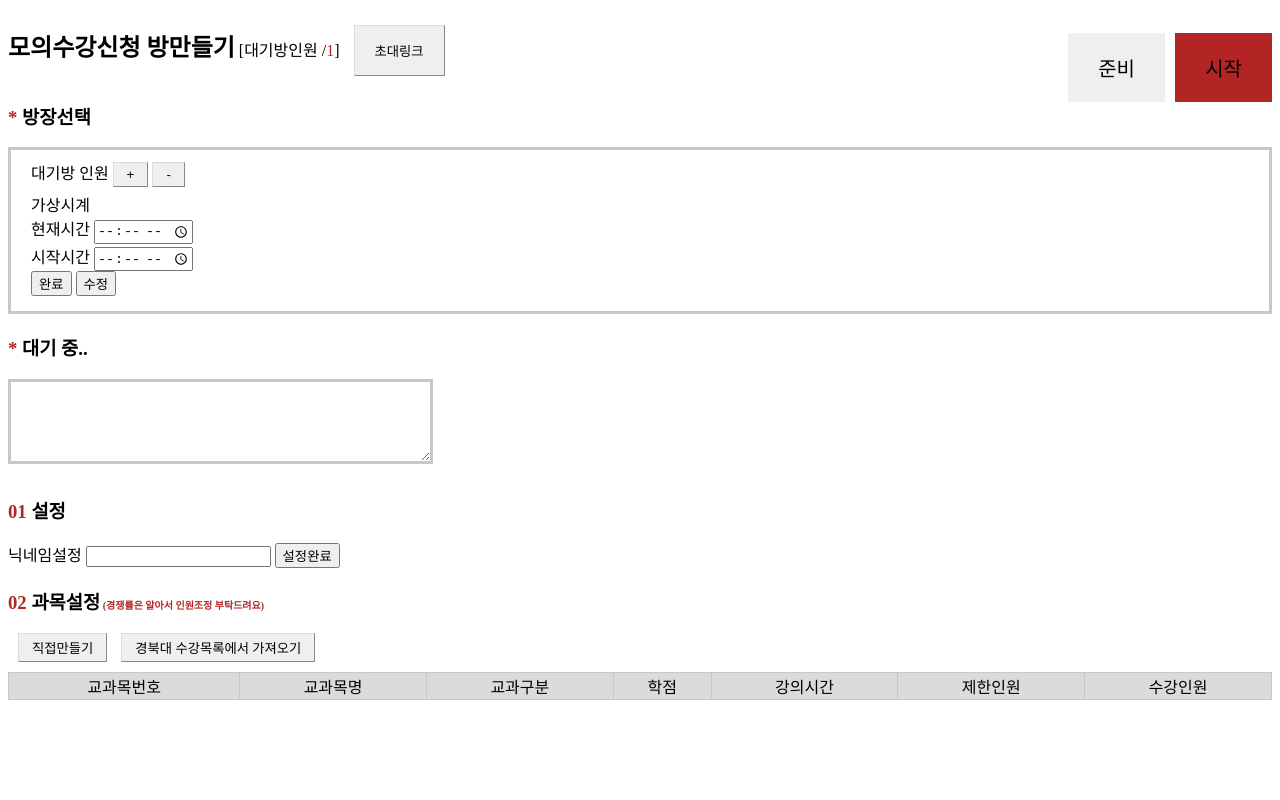
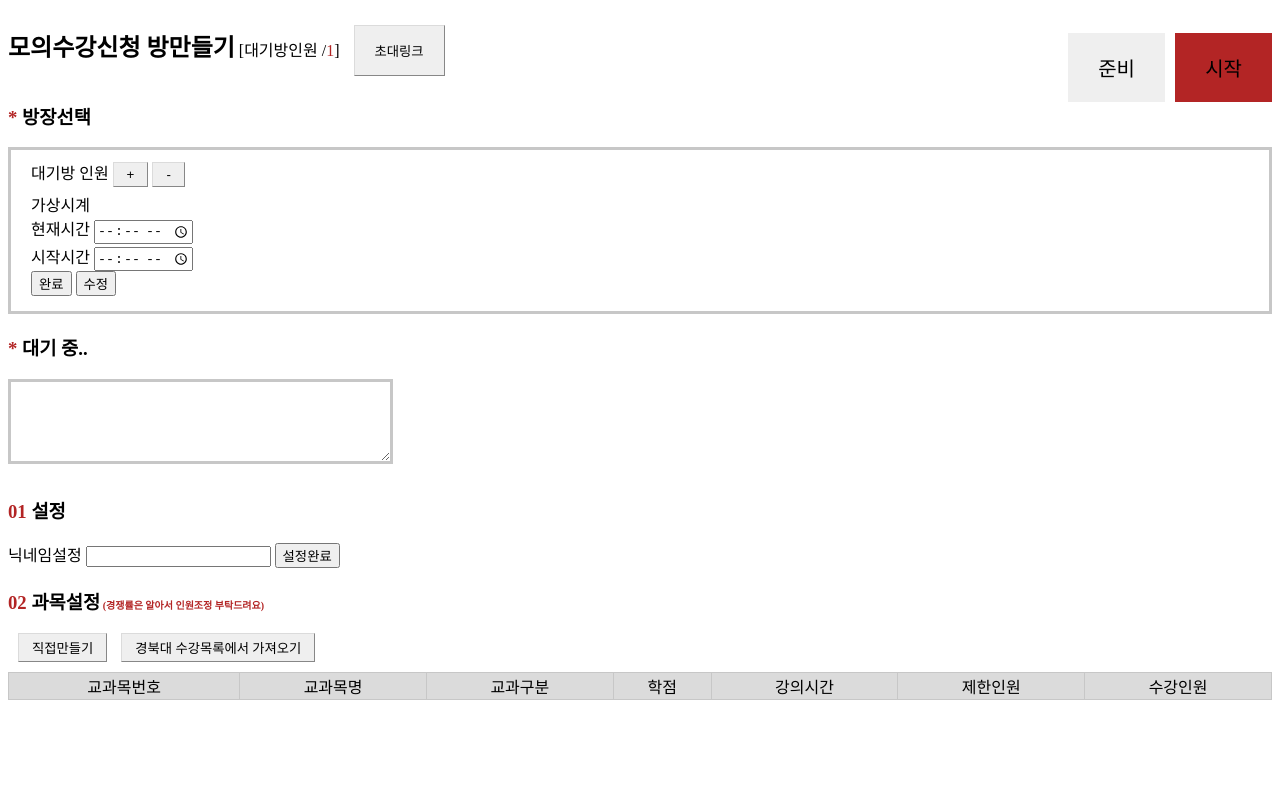
Before and after one commit to miloul/sugang_with_angry_ruru, a website: page 2.html in a window 1280 px wide. Shown: the top 800 px of the page. Drawn offline with nearby package versions, Linux system fonts and the light colour scheme; files that its build step writes are made by us from their sources; no server answers; a web font is replaced by a local one.

Commit message:
'ㄹㄹ'

```diff
--- a/2.html
+++ b/2.html
@@ -48,7 +48,7 @@
         <div>
             <h3><span>* </span>대기 중..</h3>
             <div>
-                <textarea id="waitingList" class="waitingList" readonly="true" rows="5" cols="50" style="border: 3px solid rgb(199, 199, 199)"></textarea>
+                <textarea id="waitingList" class="waitingList" readonly="true" rows="5" cols="45" style="border: 3px solid rgb(199, 199, 199)"></textarea>
             </div>
         </div>
     </section>
```
